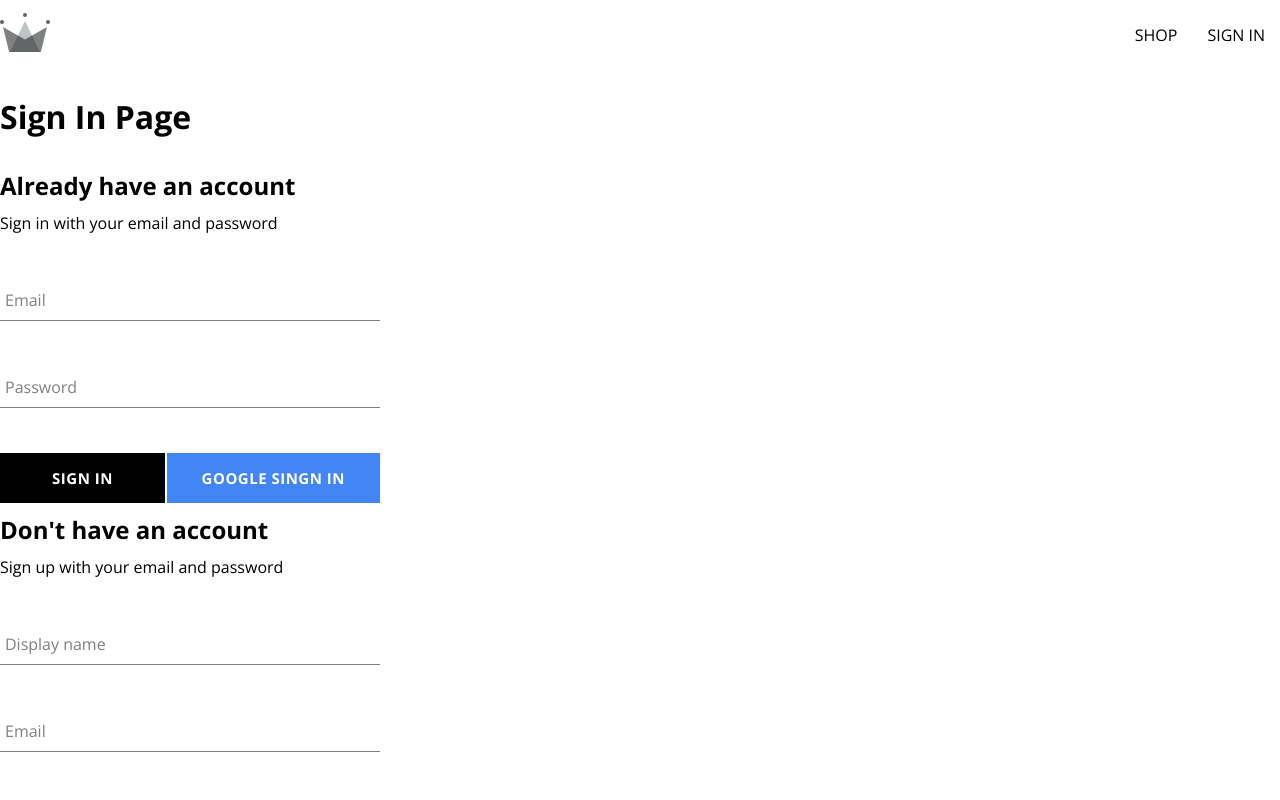
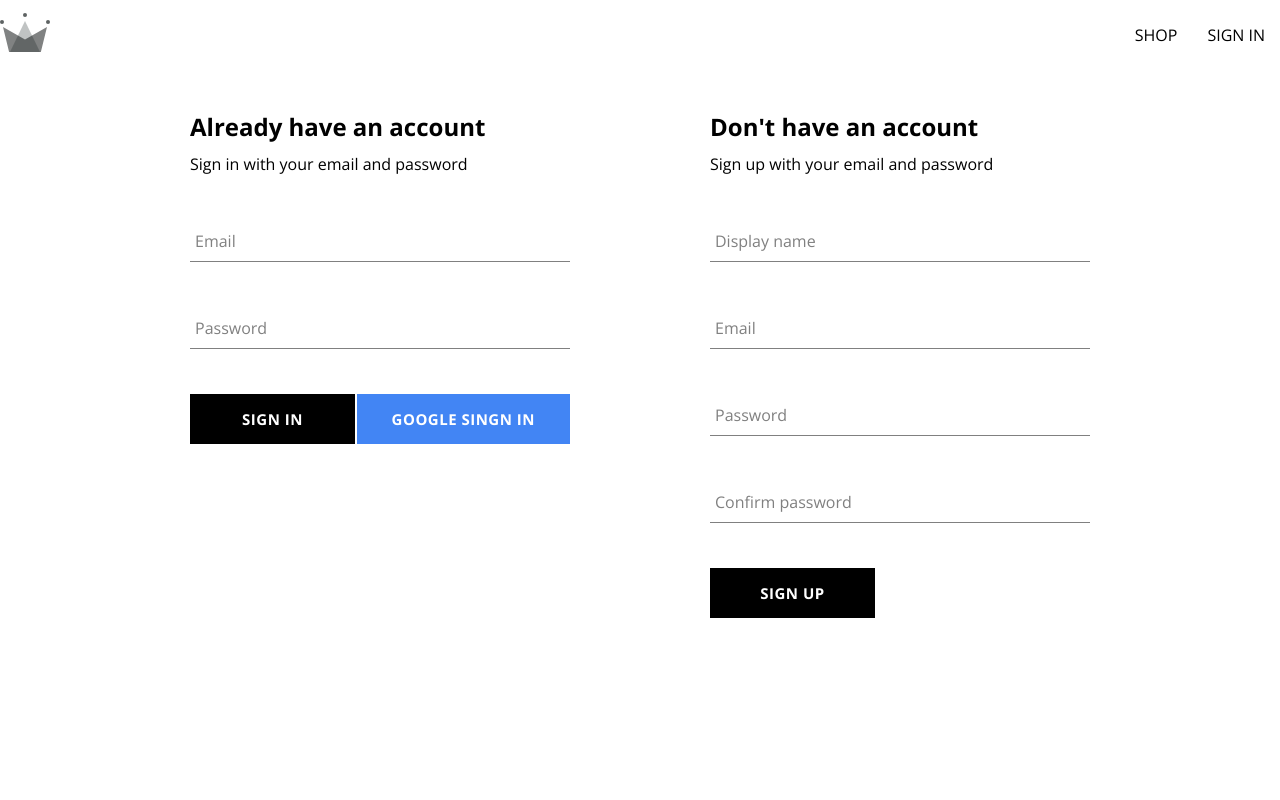
Before and after one commit to abizdev/crwn-clothing, a React (Vite) app: page /auth in a window 1280 px wide. Shown: the top 800 px of the page. Built offline with nearby package versions, Linux system fonts and the light colour scheme.

Commit message:
feat: authentication page

```diff
--- a/src/components/sign-in-form/sign-in-form.component.jsx
+++ b/src/components/sign-in-form/sign-in-form.component.jsx
@@ -35,7 +35,19 @@
       const response = await signInAuthUserWithEmailAndPassword(email, password)
       console.log(response);
       resetFromFields();
-    } catch (error) {}
+    } catch (error) {
+      switch(error.code) {
+        case 'auth/wrong-password':
+          alert('incorrect password for email')
+          break
+        case 'auth/invalid-login-credentials':
+          alert('no user associated with this email')
+          break
+        default:
+          console.log(error);
+      }
+      console.log(error);
+    }
   };
 
   const handleChange = (event) => {
@@ -68,7 +80,7 @@
         />
         <div className="buttons-container">
           <Button type="submit">Sign In</Button>
-          <Button buttonType='google' onClick={signInWithGoogle}>Google singn in</Button>
+          <Button type="button" buttonType='google' onClick={signInWithGoogle}>Google singn in</Button>
         </div>
       </form>
     </div>
--- a/src/routes/authentication/authentication.jsx
+++ b/src/routes/authentication/authentication.jsx
@@ -3,10 +3,11 @@
 import SignUpForm from "../../components/sign-up-form/sign-up-form.component"
 import SignInForm from "../../components/sign-in-form/sign-in-form.component"
 
+import './authentication.style.scss'
+
 const Authentication = () => {
   return (
-    <div>
-      <h1>Sign In Page</h1>
+    <div className="authentication-container">
       <SignInForm />
       <SignUpForm />
     </div>
--- /dev/null
+++ b/src/routes/authentication/authentication.style.scss
@@ -0,0 +1,6 @@
+.authentication-container {
+  width: 900px;
+  display: flex;
+  justify-content: space-between;
+  margin: 30px auto;
+}
```
